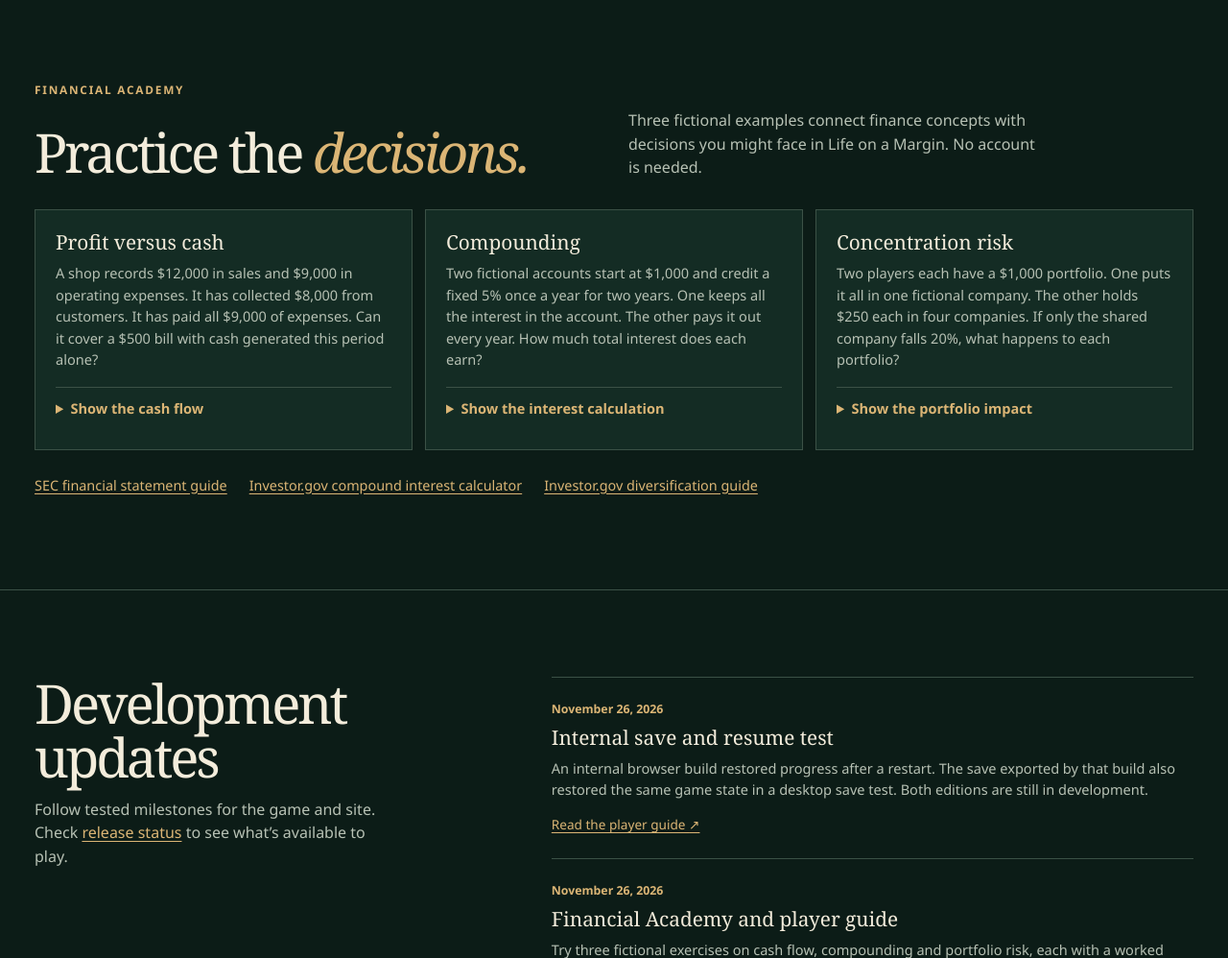
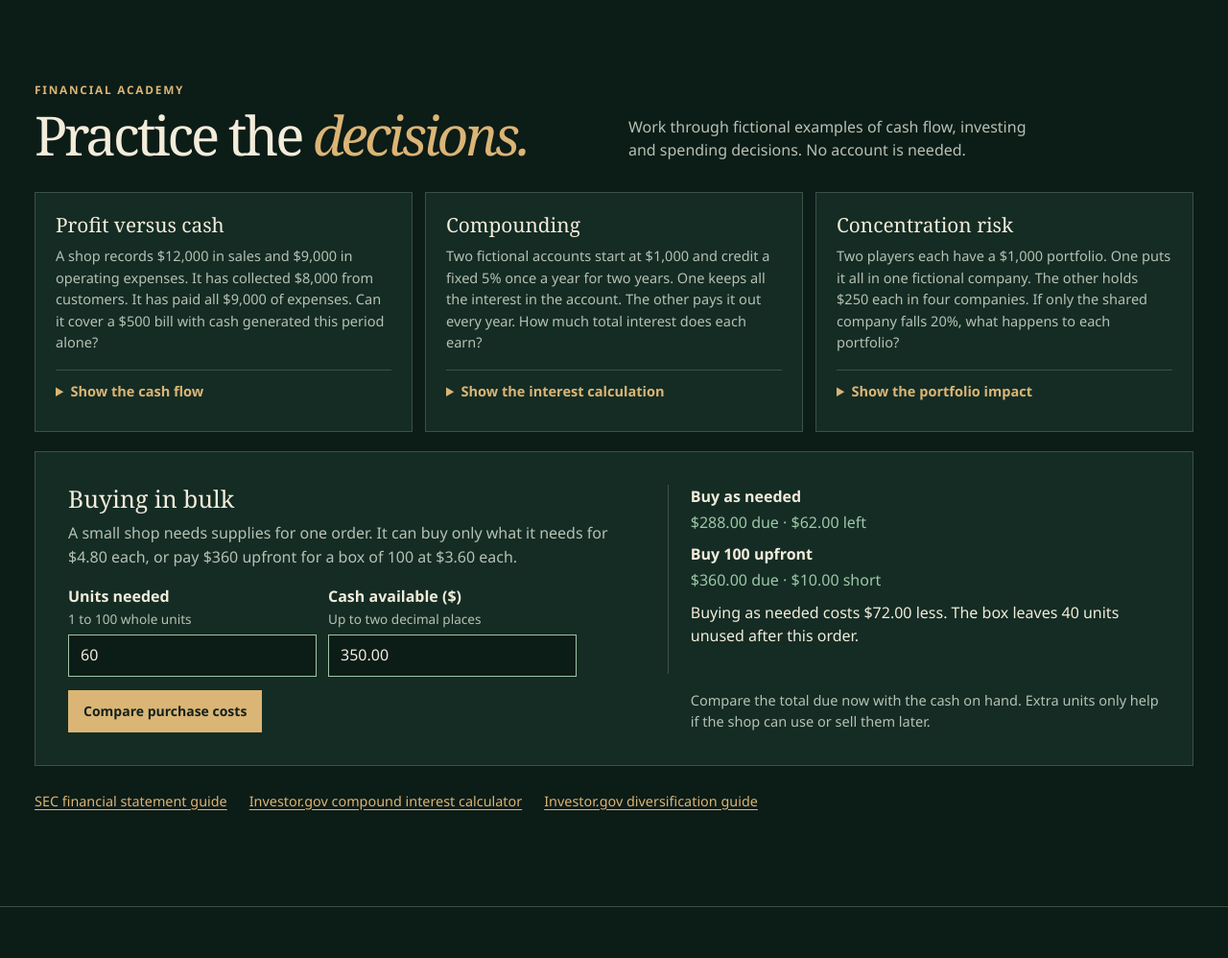
Before and after one commit to Klord1055/life-on-a-margin-website, a website: page index.html in a window 1280 px wide. Shown: the part 3100-4098 px from the top of the page at 96% size. Drawn offline with Linux system fonts and the light colour scheme.

Commit message:
Add an interactive cash and bulk-purchase academy lesson

```diff
--- /dev/null
+++ b/academy-supplies.js
@@ -0,0 +1,76 @@
+(() => {
+  const form = document.getElementById("supplier-form");
+  const quantityField = document.getElementById("supplier-quantity");
+  const cashField = document.getElementById("supplier-cash");
+  const error = document.getElementById("supplier-error");
+  const result = document.getElementById("supplier-result");
+  const exactResult = document.getElementById("supplier-exact");
+  const bulkResult = document.getElementById("supplier-bulk");
+  const comparison = document.getElementById("supplier-comparison");
+  const dollars = new Intl.NumberFormat("en-US");
+  const retailUnitCents = 480;
+  const bulkUnits = 100;
+  const bulkCostCents = bulkUnits * 360;
+
+  function parseQuantity(raw) {
+    const value = raw.trim();
+    if (!/^\d{1,3}$/.test(value)) return null;
+    const quantity = Number(value);
+    return quantity >= 1 && quantity <= bulkUnits ? quantity : null;
+  }
+
+  function parseCash(raw) {
+    const value = raw.trim();
+    if (!/^(?:\d{1,6}(?:\.\d{1,2})?|\.\d{1,2})$/.test(value)) return null;
+    const [whole, fraction = ""] = value.split(".");
+    return Number(whole) * 100 + Number(fraction.padEnd(2, "0"));
+  }
+
+  function money(cents) {
+    const whole = Math.floor(cents / 100);
+    const fraction = String(cents % 100).padStart(2, "0");
+    return `$${dollars.format(whole)}.${fraction}`;
+  }
+
+  function quote(cost, cash) {
+    const remaining = cash - cost;
+    const balance = remaining < 0 ? `${money(-remaining)} short` : `${money(remaining)} left`;
+    return `${money(cost)} due · ${balance}`;
+  }
+
+  function showComparison() {
+    const quantity = parseQuantity(quantityField.value);
+    const cash = parseCash(cashField.value);
+    for (const [field, value] of [[quantityField, quantity], [cashField, cash]]) {
+      if (value === null) field.setAttribute("aria-invalid", "true");
+      else field.removeAttribute("aria-invalid");
+    }
+    if (quantity === null || cash === null) {
+      result.hidden = true;
+      error.textContent = quantity === null ? "Enter a whole number from 1 to 100 for units needed."
+        : "Enter cash from $0 to $999,999.99 without a dollar sign or commas, such as 350.00.";
+      error.hidden = false;
+      (quantity === null ? quantityField : cashField).focus();
+      return;
+    }
+
+    error.hidden = true;
+    const exactCost = quantity * retailUnitCents;
+    const difference = bulkCostCents - exactCost;
+    const differenceText = difference === 0 ? "Both choices cost the same."
+      : `${difference > 0 ? "Buying as needed" : "The box"} costs ${money(Math.abs(difference))} less.`;
+    const spareUnits = bulkUnits - quantity;
+    exactResult.textContent = quote(exactCost, cash);
+    bulkResult.textContent = quote(bulkCostCents, cash);
+    comparison.textContent = `${differenceText} The box leaves ${spareUnits} ${spareUnits === 1 ? "unit" : "units"} unused after this order.`;
+    result.hidden = false;
+  }
+
+  form.addEventListener("submit", (event) => {
+    event.preventDefault();
+    showComparison();
+  });
+  showComparison();
+  form.hidden = false;
+  document.getElementById("supplier-example").hidden = true;
+})();
--- a/index.html
+++ b/index.html
@@ -9,6 +9,7 @@
   <link rel="stylesheet" href="styles.css">
   <script src="guide-search.js" defer></script>
   <script src="district-preview.js" defer></script>
+  <script src="academy-supplies.js" defer></script>
 </head>
 <body>
   <a class="skip-link" href="#main">Skip to content</a>
@@ -150,7 +151,7 @@
       <p class="eyebrow">Financial Academy</p>
       <div class="section-intro">
         <h2 id="academy-title">Practice the <em>decisions.</em></h2>
-        <p>Three fictional examples connect finance concepts with decisions you might face in Life on a Margin. No account is needed.</p>
+        <p>Work through fictional examples of cash flow, investing and spending decisions. No account is needed.</p>
       </div>
       <div class="academy-grid">
         <article>
@@ -178,6 +179,37 @@
           </details>
         </article>
       </div>
+      <article class="academy-supplier" aria-labelledby="supplier-title">
+        <div class="supplier-intro">
+          <h3 id="supplier-title">Buying in bulk</h3>
+          <p>A small shop needs supplies for one order. It can buy only what it needs for $4.80 each, or pay $360 upfront for a box of 100 at $3.60 each.</p>
+        </div>
+        <form id="supplier-form" aria-labelledby="supplier-title" novalidate hidden>
+          <div class="supplier-fields">
+            <div>
+              <label for="supplier-quantity">Units needed</label>
+              <span id="supplier-quantity-help">1 to 100 whole units</span>
+              <input id="supplier-quantity" type="text" inputmode="numeric" autocomplete="off" maxlength="12" value="60" aria-describedby="supplier-quantity-help">
+            </div>
+            <div>
+              <label for="supplier-cash">Cash available ($)</label>
+              <span id="supplier-cash-help">Up to two decimal places</span>
+              <input id="supplier-cash" type="text" inputmode="decimal" autocomplete="off" maxlength="12" value="350.00" aria-describedby="supplier-cash-help">
+            </div>
+          </div>
+          <p id="supplier-error" class="supplier-error" role="alert" hidden></p>
+          <button type="submit" class="button button-primary">Compare purchase costs</button>
+        </form>
+        <div id="supplier-result" class="supplier-result" role="status" aria-atomic="true" hidden>
+          <dl>
+            <div><dt>Buy as needed</dt><dd id="supplier-exact"></dd></div>
+            <div><dt>Buy 100 upfront</dt><dd id="supplier-bulk"></dd></div>
+          </dl>
+          <p id="supplier-comparison"></p>
+        </div>
+        <p id="supplier-example" class="supplier-result">For an order of 60 units and $350 on hand, buying as needed costs $288 and leaves $62. The box costs $360, which is $10 more than the shop has.</p>
+        <p class="supplier-note">Compare the total due now with the cash on hand. Extra units only help if the shop can use or sell them later.</p>
+      </article>
       <nav class="academy-references" aria-label="Further reading">
         <a href="https://www.sec.gov/about/reports-publications/beginners-guide-financial-statements">SEC financial statement guide</a>
         <a href="https://www.investor.gov/financial-tools-calculators/calculators/compound-interest-calculator">Investor.gov compound interest calculator</a>
--- a/styles.css
+++ b/styles.css
@@ -138,6 +138,30 @@ h2 { font: 500 clamp(2.2rem, 4.4vw, 4.35rem)/1 var(--serif); letter-spacing: -.0
 .academy-grid details { margin-top: 17px; border-top: 1px solid var(--line); }
 .academy-grid details p { padding: 0 0 0 10px; }
 .academy-grid summary { color: var(--gold); cursor: pointer; font-weight: 650; padding: 10px 0; }
+.academy-supplier { margin-top: 20px; padding: clamp(16px, 3vw, 34px); border: 1px solid var(--line); background: var(--panel); }
+.supplier-intro { margin-bottom: 18px; }
+.supplier-intro h3 { font: 500 1.55rem/1.2 var(--serif); margin-bottom: 8px; }
+.supplier-intro p { max-width: 62ch; color: var(--muted); }
+.supplier-fields { display: grid; grid-template-columns: repeat(auto-fit, minmax(min(100%, 180px), 1fr)); gap: 12px; max-width: 530px; }
+.supplier-fields label { display: block; font-weight: 650; }
+.supplier-fields span { display: block; color: var(--muted); font-size: .85rem; }
+.supplier-fields input { display: block; width: 100%; margin-top: 6px; min-height: 44px; padding: 8px 12px; border: 1px solid var(--green); background: var(--midnight); color: var(--ivory); font: inherit; font-variant-numeric: tabular-nums; }
+.supplier-fields input[aria-invalid="true"] { border: 2px solid var(--gold); }
+.academy-supplier .button { margin-top: 14px; cursor: pointer; }
+.supplier-error { margin-top: 10px; color: var(--gold); }
+.supplier-result { margin-top: 18px; padding: 12px 0 0; border-top: 1px solid var(--line); }
+.supplier-result dl { display: grid; grid-template-columns: repeat(auto-fit, minmax(min(100%, 240px), 1fr)); gap: 8px 14px; margin: 0 0 9px; }
+.supplier-result dt { font-weight: 650; }
+.supplier-result dd { margin: 2px 0 0; color: var(--green); font-variant-numeric: tabular-nums; }
+.supplier-note { color: var(--muted); margin-top: 9px; font-size: .91rem; }
+@media (min-width: 861px) {
+  .academy-supplier { display: grid; grid-template: "intro result" auto "form result" 1fr "form note" auto / minmax(0, 1fr) minmax(0, .86fr); gap: 16px 28px; }
+  .supplier-intro { grid-area: intro; margin-bottom: 0; }
+  #supplier-form { grid-area: form; }
+  .supplier-result { grid-area: result; margin-top: 0; padding: 0 0 0 23px; border-top: 0; border-left: 1px solid var(--line); }
+  .supplier-result dl { grid-template-columns: 1fr; }
+  .supplier-note { grid-area: note; margin-top: 0; padding-left: 24px; }
+}
 .academy-references { flex-wrap: wrap; gap: 4px 23px; margin-top: 18px; }
 .academy-references a { display: block; padding-block: 8px; }
 .updates-band { border-top: 1px solid var(--line); }
@@ -202,6 +226,6 @@ h2 { font: 500 clamp(2.2rem, 4.4vw, 4.35rem)/1 var(--serif); letter-spacing: -.0
 }
 
 @media (forced-colors: active) {
-  .button, .mark, .edition, .edition-availability, .academy-grid article, .support-grid article, .guide-search input, .district-controls button { border: 1px solid ButtonText; }
+  .button, .mark, .edition, .edition-availability, .academy-grid article, .academy-supplier, .supplier-fields input, .support-grid article, .guide-search input, .district-controls button { border: 1px solid ButtonText; }
   .district-controls button[aria-pressed="true"] { background: Highlight; color: HighlightText; forced-color-adjust: none; }
 }
```
Also changed, not shown: tests/site.spec.cjs (+48 -0 lines), README.md, 1 other file.
